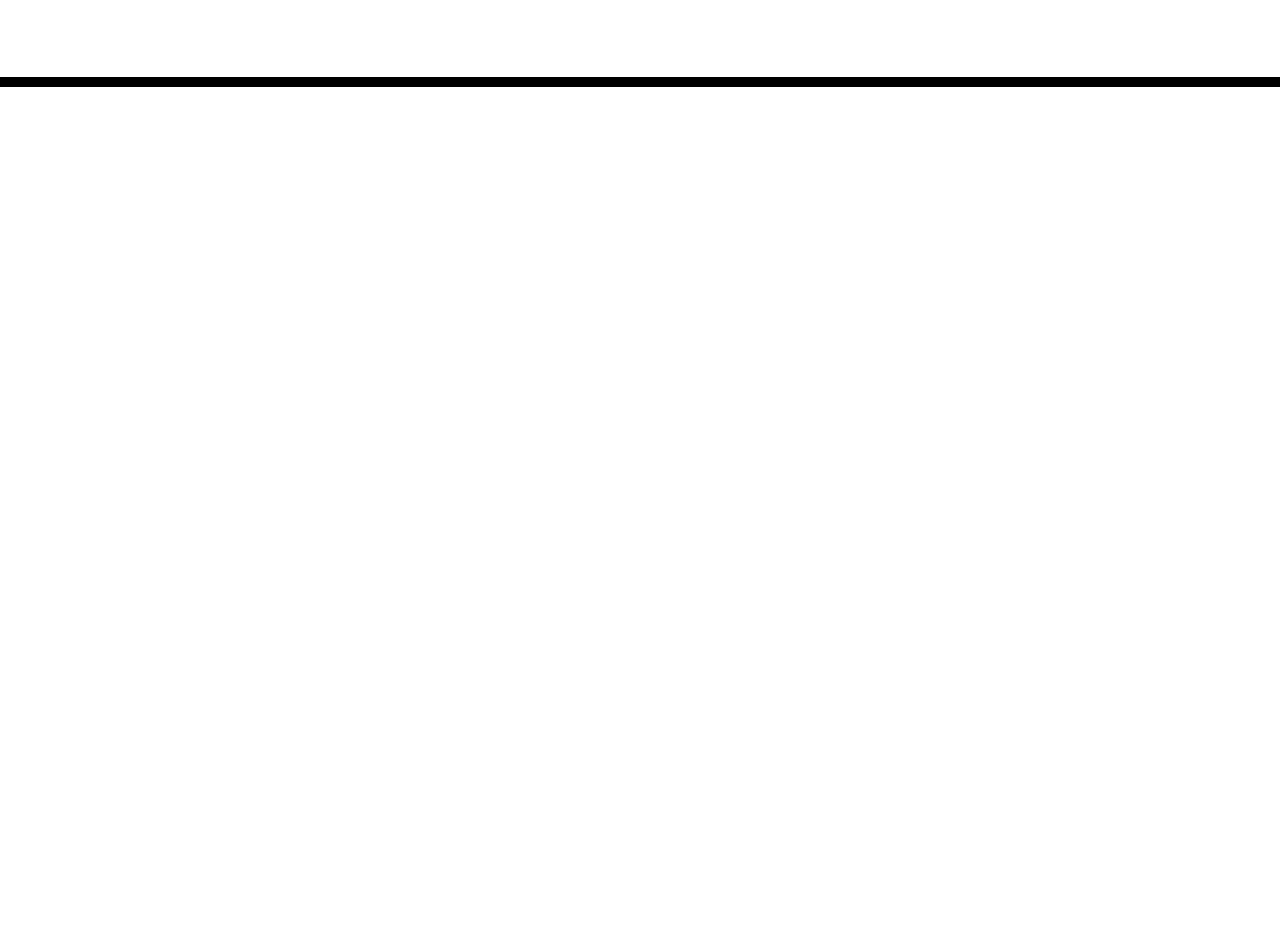
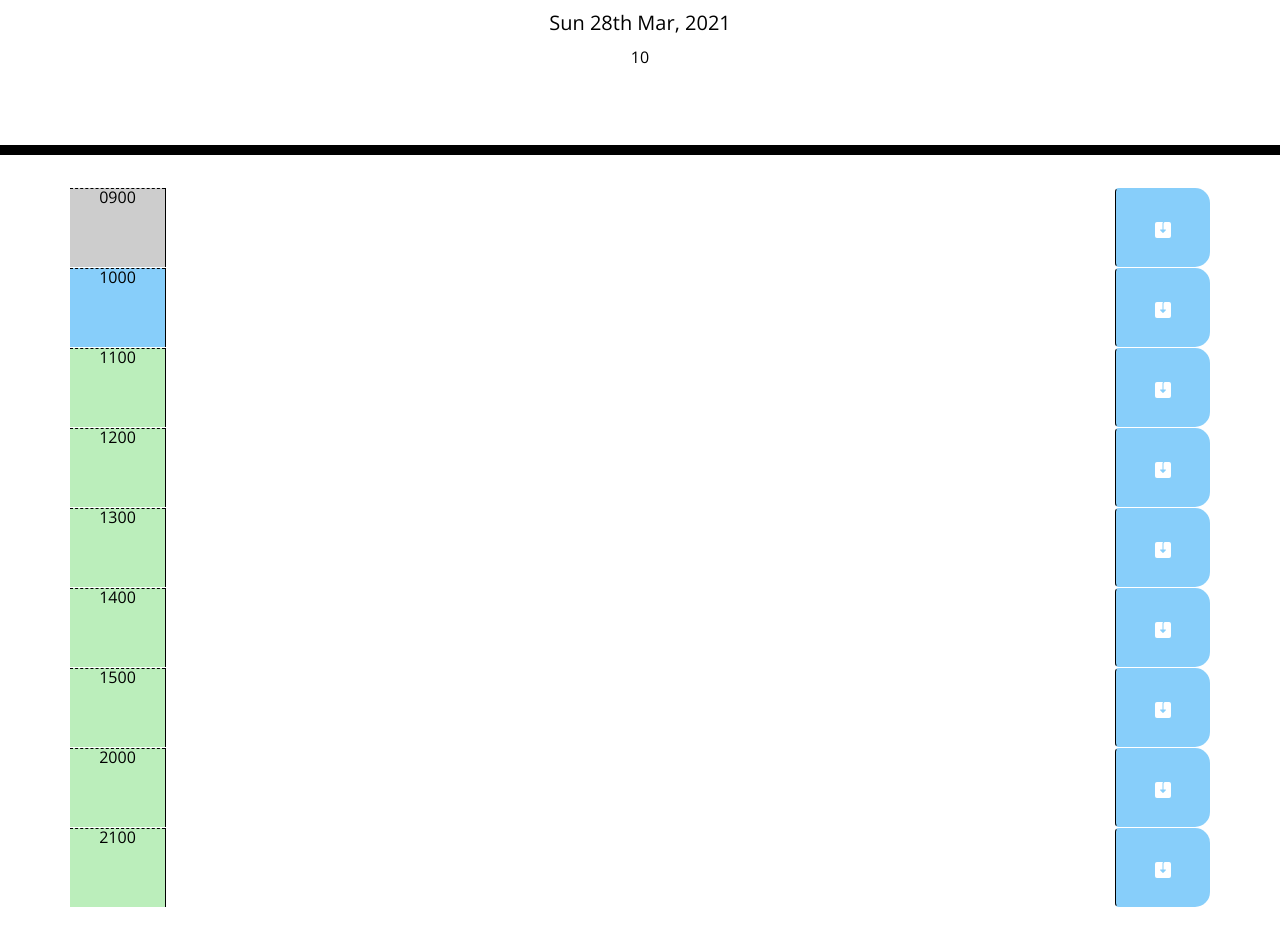
Before and after one commit to mp2626/day_planner, a plain HTML site: page index.html in a window 1280 px wide. Shown: the part 181-1126 px from the top of the page. Before the commit the page ends 800 px from the top, so only its background shows below. Drawn offline with nearby package versions, Linux system fonts and the light colour scheme.

Commit message:
added planner funcation to change background as time passes

```diff
--- /dev/null
+++ b/assets/script.js
@@ -0,0 +1,72 @@
+const currentDay = $('#currentDay');
+const saveButton = $(".saveBtn");
+const save = $('#save');
+const currentDate = moment().format('ddd Do MMM, YYYY')
+
+let currentTime = ""
+noteArray = [];
+
+// adds current time to header
+currentDay.text(currentDate)
+
+
+// get data from storage
+
+function getData() {
+
+}
+
+function timeUpdate() {
+    (setInterval(function () {
+        currentTime = moment().format('HH');
+        $("#currentTime").text(currentTime);
+        updatePlanner()
+    }, 1000))
+}
+
+
+// Save Data
+// Need to add check if id exists enhancement
+function saveData(event) {
+    let divId = ($(event.target).parent().attr('id'));
+    let note = ($(event.target).siblings('textarea').val())
+
+    if ($(event.target).siblings('textarea').val()) {
+        noteArray.push({
+            id: divId,
+            note: note,
+        })
+        localStorage.setItem('dayNotes', JSON.stringify(noteArray));
+        save.text("Saved to Local Storage");
+        setTimeout(function () {
+            save.text("");
+        }, 2000);
+    }
+
+}
+
+// timing function to set colours base on time, moment, current time and if statements
+
+function updatePlanner() {
+    divIds = $(".time-block")
+
+    divIds.each(function () {
+        if ($(this).attr("id") < currentTime) {
+            $(this).children("div").css('background-color', '#CDCDCD')
+        } else if ($(this).attr("id") == currentTime) {
+            $(this).children("div").css('background-color', 'lightskyblue')
+        } else {
+            $(this).children("div").css('background-color', '#bbeebb')
+        }
+
+    });
+}
+
+// events
+saveButton.on("click", saveData)
+
+timeUpdate()
+
+// timing()
+
+// console.log($("#09").children("div").text())
--- a/assets/style.css
+++ b/assets/style.css
@@ -23,6 +23,10 @@ textarea {
 
 .description {
   white-space: pre-wrap;
+}
+
+.description:focus {
+  background-color:rgb(219, 235, 245, 0.3);
 }
 
 .time-block {
@@ -61,7 +65,7 @@ textarea {
   border-left: 1px solid black;
   border-top-right-radius: 15px;
   border-bottom-right-radius: 15px;
-  background-color: #06aed5;
+  background-color:lightskyblue;
   color: white;
 }
 
@@ -69,3 +73,7 @@ textarea {
   font-size: 20px;
   transition: all 0.3s ease-in-out;
 }
+
+.time-block:nth-child(9) {
+  margin-bottom: 60px;
+}
--- a/index.html
+++ b/index.html
@@ -13,18 +13,101 @@
   <title>Work Day Scheduler</title>
 </head>
 
-<body>
+<body class="body">
   <header class="jumbotron">
     <h1 class="display-3">Work Day Scheduler</h1>
     <p class="lead">A simple calendar app for scheduling your work day</p>
     <p id="currentDay" class="lead"></p>
+    <p id="currentTime"></p>
+    <p id="save"></p>
   </header>
   <div class="container">
-    <!-- Timeblocks go here -->
+    <div id='09' class="row time-block">
+      <div class="col-sm-1 hour">0900</div>
+      <textarea class="col-sm-10 description"></textarea>
+      <button class="col-sm-1 saveBtn btn"><i><svg xmlns="http://www.w3.org/2000/svg" width="16" height="16"
+            fill="currentColor" class="bi bi-save2-fill" viewBox="0 0 16 16">
+            <path
+              d="M8.5 1.5A1.5 1.5 0 0 1 10 0h4a2 2 0 0 1 2 2v12a2 2 0 0 1-2 2H2a2 2 0 0 1-2-2V2a2 2 0 0 1 2-2h6c-.314.418-.5.937-.5 1.5v6h-2a.5.5 0 0 0-.354.854l2.5 2.5a.5.5 0 0 0 .708 0l2.5-2.5A.5.5 0 0 0 10.5 7.5h-2v-6z" />
+          </svg></i></button>
+    </div>
+    <div id='10' class="row time-block">
+      <div class="col-sm-1 hour">1000</div>
+      <textarea class="col-sm-10 description"></textarea>
+      <button class="col-sm-1 saveBtn btn"><i><svg xmlns="http://www.w3.org/2000/svg" width="16" height="16"
+            fill="currentColor" class="bi bi-save2-fill" viewBox="0 0 16 16">
+            <path
+              d="M8.5 1.5A1.5 1.5 0 0 1 10 0h4a2 2 0 0 1 2 2v12a2 2 0 0 1-2 2H2a2 2 0 0 1-2-2V2a2 2 0 0 1 2-2h6c-.314.418-.5.937-.5 1.5v6h-2a.5.5 0 0 0-.354.854l2.5 2.5a.5.5 0 0 0 .708 0l2.5-2.5A.5.5 0 0 0 10.5 7.5h-2v-6z" />
+          </svg></i></button>
+    </div>
+    <div id='11' class="row time-block">
+      <div class="col-sm-1 hour">1100</div>
+      <textarea class="col-sm-10 description"></textarea>
+      <button class="col-sm-1 saveBtn btn"><i><svg xmlns="http://www.w3.org/2000/svg" width="16" height="16"
+            fill="currentColor" class="bi bi-save2-fill" viewBox="0 0 16 16">
+            <path
+              d="M8.5 1.5A1.5 1.5 0 0 1 10 0h4a2 2 0 0 1 2 2v12a2 2 0 0 1-2 2H2a2 2 0 0 1-2-2V2a2 2 0 0 1 2-2h6c-.314.418-.5.937-.5 1.5v6h-2a.5.5 0 0 0-.354.854l2.5 2.5a.5.5 0 0 0 .708 0l2.5-2.5A.5.5 0 0 0 10.5 7.5h-2v-6z" />
+          </svg></i></button>
+    </div>
+    <div id='12' class="row time-block">
+      <div class="col-sm-1 hour">1200</div>
+      <textarea class="col-sm-10 description"></textarea>
+      <button class="col-sm-1 saveBtn btn"><i><svg xmlns="http://www.w3.org/2000/svg" width="16" height="16"
+            fill="currentColor" class="bi bi-save2-fill" viewBox="0 0 16 16">
+            <path
+              d="M8.5 1.5A1.5 1.5 0 0 1 10 0h4a2 2 0 0 1 2 2v12a2 2 0 0 1-2 2H2a2 2 0 0 1-2-2V2a2 2 0 0 1 2-2h6c-.314.418-.5.937-.5 1.5v6h-2a.5.5 0 0 0-.354.854l2.5 2.5a.5.5 0 0 0 .708 0l2.5-2.5A.5.5 0 0 0 10.5 7.5h-2v-6z" />
+          </svg></i></button>
+    </div>
+    <div id='13' class="row time-block">
+      <div class="col-sm-1 hour">1300</div>
+      <textarea class="col-sm-10 description"></textarea>
+      <button class="col-sm-1 saveBtn btn"><i><svg xmlns="http://www.w3.org/2000/svg" width="16" height="16"
+            fill="currentColor" class="bi bi-save2-fill" viewBox="0 0 16 16">
+            <path
+              d="M8.5 1.5A1.5 1.5 0 0 1 10 0h4a2 2 0 0 1 2 2v12a2 2 0 0 1-2 2H2a2 2 0 0 1-2-2V2a2 2 0 0 1 2-2h6c-.314.418-.5.937-.5 1.5v6h-2a.5.5 0 0 0-.354.854l2.5 2.5a.5.5 0 0 0 .708 0l2.5-2.5A.5.5 0 0 0 10.5 7.5h-2v-6z" />
+          </svg></i></button>
+    </div>
+    <div id='14' class="row time-block">
+      <div class="col-sm-1 hour">1400</div>
+      <textarea class="col-sm-10 description"></textarea>
+      <button class="col-sm-1 saveBtn btn"><i><svg xmlns="http://www.w3.org/2000/svg" width="16" height="16"
+            fill="currentColor" class="bi bi-save2-fill" viewBox="0 0 16 16">
+            <path
+              d="M8.5 1.5A1.5 1.5 0 0 1 10 0h4a2 2 0 0 1 2 2v12a2 2 0 0 1-2 2H2a2 2 0 0 1-2-2V2a2 2 0 0 1 2-2h6c-.314.418-.5.937-.5 1.5v6h-2a.5.5 0 0 0-.354.854l2.5 2.5a.5.5 0 0 0 .708 0l2.5-2.5A.5.5 0 0 0 10.5 7.5h-2v-6z" />
+          </svg></i></button>
+    </div>
+    <div id='15' class="row time-block">
+      <div class="col-sm-1 hour">1500</div>
+      <textarea class="col-sm-10 decription"></textarea>
+      <button class="col-sm-1 saveBtn btn"><i><svg xmlns="http://www.w3.org/2000/svg" width="16" height="16"
+            fill="currentColor" class="bi bi-save2-fill" viewBox="0 0 16 16">
+            <path
+              d="M8.5 1.5A1.5 1.5 0 0 1 10 0h4a2 2 0 0 1 2 2v12a2 2 0 0 1-2 2H2a2 2 0 0 1-2-2V2a2 2 0 0 1 2-2h6c-.314.418-.5.937-.5 1.5v6h-2a.5.5 0 0 0-.354.854l2.5 2.5a.5.5 0 0 0 .708 0l2.5-2.5A.5.5 0 0 0 10.5 7.5h-2v-6z" />
+          </svg></i></button>
+    </div>
+    <div id='20' class="row time-block">
+      <div class="col-sm-1 hour">2000</div>
+      <textarea class="col-sm-10 description"></textarea>
+      <button class="col-sm-1 saveBtn btn"><i clas><svg xmlns="http://www.w3.org/2000/svg" width="16" height="16"
+            fill="currentColor" class="bi bi-save2-fill" viewBox="0 0 16 16">
+            <path
+              d="M8.5 1.5A1.5 1.5 0 0 1 10 0h4a2 2 0 0 1 2 2v12a2 2 0 0 1-2 2H2a2 2 0 0 1-2-2V2a2 2 0 0 1 2-2h6c-.314.418-.5.937-.5 1.5v6h-2a.5.5 0 0 0-.354.854l2.5 2.5a.5.5 0 0 0 .708 0l2.5-2.5A.5.5 0 0 0 10.5 7.5h-2v-6z" />
+          </svg></i></button>
+    </div>
+    <div id='21' class="row time-block">
+      <div class="col-sm-1 hour">2100</div>
+      <textarea class="col-sm-10 description"></textarea>
+      <button class="col-sm-1 saveBtn btn"><i><svg xmlns="http://www.w3.org/2000/svg" width="16" height="16"
+            fill="currentColor" class="bi bi-save2-fill" viewBox="0 0 16 16">
+            <path
+              d="M8.5 1.5A1.5 1.5 0 0 1 10 0h4a2 2 0 0 1 2 2v12a2 2 0 0 1-2 2H2a2 2 0 0 1-2-2V2a2 2 0 0 1 2-2h6c-.314.418-.5.937-.5 1.5v6h-2a.5.5 0 0 0-.354.854l2.5 2.5a.5.5 0 0 0 .708 0l2.5-2.5A.5.5 0 0 0 10.5 7.5h-2v-6z" />
+          </svg></i></button>
+    </div>
   </div>
 
   <script src="https://cdnjs.cloudflare.com/ajax/libs/jquery/3.2.1/jquery.min.js"></script>
   <script src="https://cdnjs.cloudflare.com/ajax/libs/moment.js/2.24.0/moment.min.js"></script>
+  <script src="./assets/script.js"></script>
 </body>
 
 </html>
```
